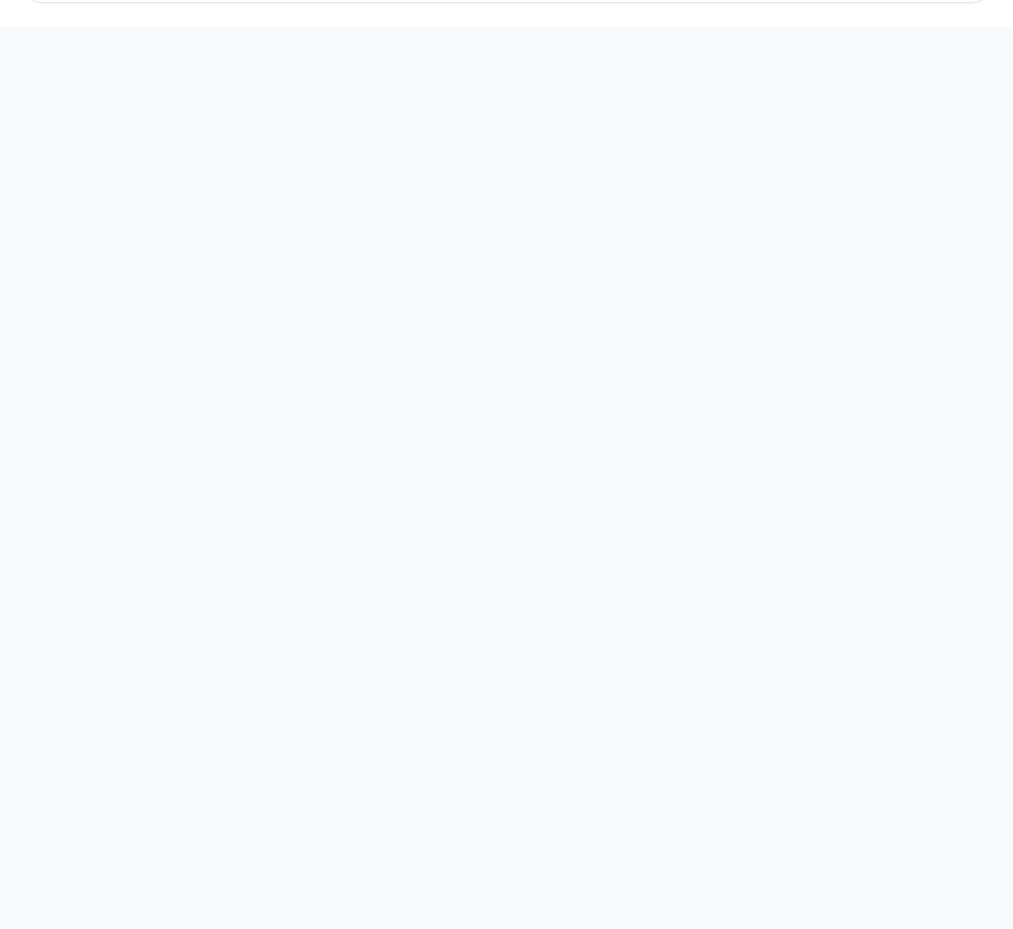
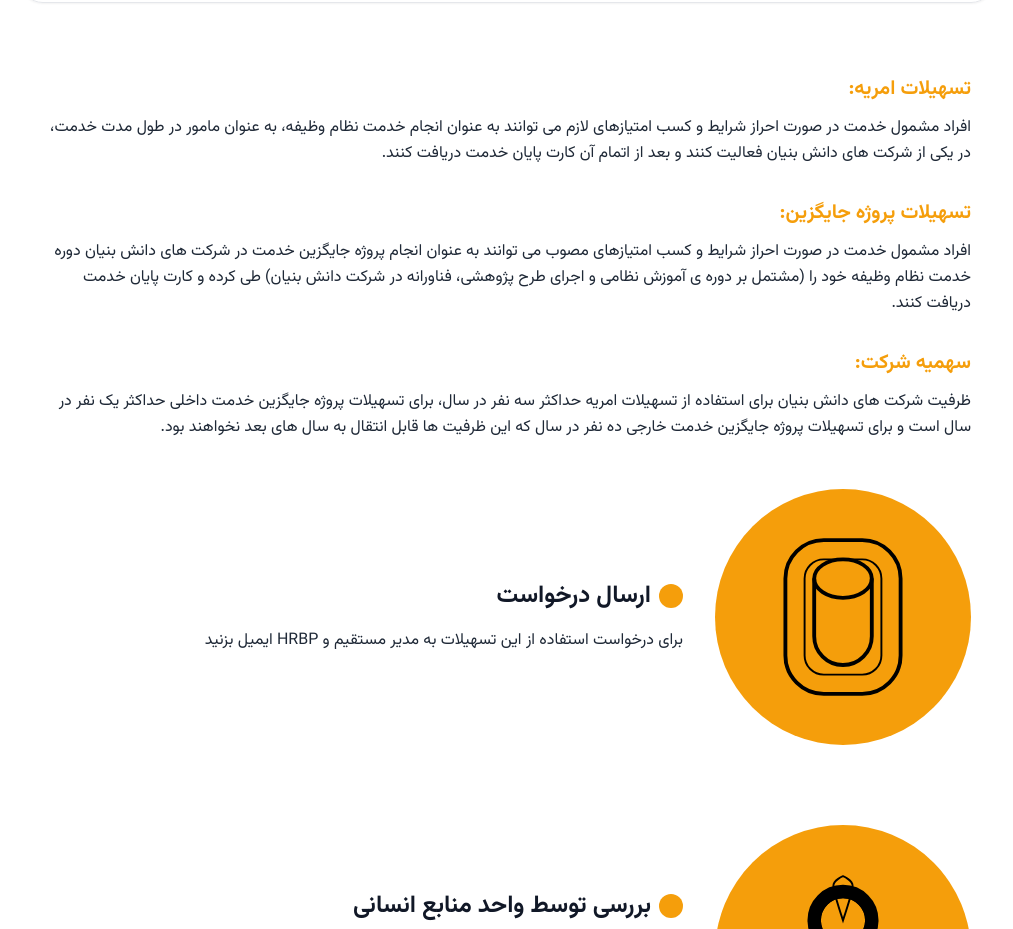
Before and after one commit to espitman/jbm-hr-life, a Nuxt app: page /military-service in a window 1280 px wide. Shown: the part 1203-2132 px from the top of the page, without its empty margins (5-1018 px from the left). Before the commit the page ends 1230 px from the top, so only its background shows below. Built offline with nearby package versions, Linux system fonts and the light colour scheme.

Commit message:
feat: reverse order of h2 elements in Details component

```diff
--- a/components/military/Details.vue
+++ b/components/military/Details.vue
@@ -1,10 +1,10 @@
 <template>
-  <div class="max-w-6xl mx-auto p-6" dir="rtl">
+  <div class="max-w-6xl mx-auto p-6 mt-12" dir="rtl">
     <!-- Service Types Information -->
     <div class="mb-12 space-y-8">
       <!-- Amrieh Facilities -->
       <div class="mb-8">
-        <h2 class="text-xl font-bold text-amber-500 mb-3">تسهیلات امریه:</h2>
+        <h2 class="text-xl font-bold text-amber-500 mb-3 text-right">تسهیلات امریه:</h2>
         <p class="text-gray-800 leading-relaxed">
           افراد مشمول خدمت در صورت احراز شرایط و کسب امتیازهای لازم می توانند به عنوان انجام خدمت
           نظام وظیفه، به عنوان مامور در طول مدت خدمت، در یکی از شرکت های دانش بنیان فعالیت کنند و
@@ -14,7 +14,7 @@
 
       <!-- Alternative Project Facilities -->
       <div class="mb-8">
-        <h2 class="text-xl font-bold text-amber-500 mb-3">تسهیلات پروژه جایگزین:</h2>
+        <h2 class="text-xl font-bold text-amber-500 mb-3 text-right">تسهیلات پروژه جایگزین:</h2>
         <p class="text-gray-800 leading-relaxed">
           افراد مشمول خدمت در صورت احراز شرایط و کسب امتیازهای مصوب می توانند به عنوان انجام پروژه
           جایگزین خدمت در شرکت های دانش بنیان دوره خدمت نظام وظیفه خود را (مشتمل بر دوره ی
@@ -25,7 +25,7 @@
 
       <!-- Company Quota -->
       <div class="mb-8">
-        <h2 class="text-xl font-bold text-amber-500 mb-3">سهمیه شرکت:</h2>
+        <h2 class="text-xl font-bold text-amber-500 mb-3 text-right">سهمیه شرکت:</h2>
         <p class="text-gray-800 leading-relaxed">
           ظرفیت شرکت های دانش بنیان برای استفاده از تسهیلات امریه حداکثر سه نفر در سال، برای
           تسهیلات پروژه جایگزین خدمت داخلی حداکثر یک نفر در سال است و برای تسهیلات پروژه جایگزین
@@ -51,8 +51,8 @@
 
         <div class="flex-1">
           <div class="flex items-center mb-4">
-            <h2 class="text-2xl font-bold ml-2">ارسال درخواست</h2>
             <div class="w-6 h-6 rounded-full bg-amber-500"></div>
+            <h2 class="text-2xl font-bold mr-2 text-right">ارسال درخواست</h2>
           </div>
 
           <p class="text-gray-800 leading-relaxed">
@@ -79,8 +79,8 @@
 
         <div class="flex-1">
           <div class="flex items-center mb-4">
-            <h2 class="text-2xl font-bold ml-2">بررسی توسط واحد منابع انسانی</h2>
             <div class="w-6 h-6 rounded-full bg-amber-500"></div>
+            <h2 class="text-2xl font-bold mr-2 text-right">بررسی توسط واحد منابع انسانی</h2>
           </div>
 
           <p class="text-gray-800 leading-relaxed">
@@ -111,8 +111,8 @@
 
         <div class="flex-1">
           <div class="flex items-center mb-4">
-            <h2 class="text-2xl font-bold ml-2">اعلام تایید نهایی</h2>
             <div class="w-6 h-6 rounded-full bg-amber-500"></div>
+            <h2 class="text-2xl font-bold mr-2 text-right">اعلام تایید نهایی</h2>
           </div>
 
           <p class="text-gray-800 leading-relaxed">
--- a/pages/military-service.vue
+++ b/pages/military-service.vue
@@ -3,16 +3,20 @@
     <PageHeaderCard title="خدمت سربازی" :showDot="false" />
 
     <!-- Full width image -->
-    <div class="max-w-6xl mx-auto">
+    <div class="w-full">
       <img src="/images/military/1.jpg" alt="خدمت سربازی" class="w-full" />
     </div>
 
     <!-- Options Component -->
     <Options />
+
+    <!-- Details Component -->
+    <Details />
   </div>
 </template>
 
 <script setup>
 import PageHeaderCard from '@/components/ui/PageHeaderCard.vue'
 import Options from '@/components/military/Options.vue'
+import Details from '@/components/military/Details.vue'
 </script>
```
